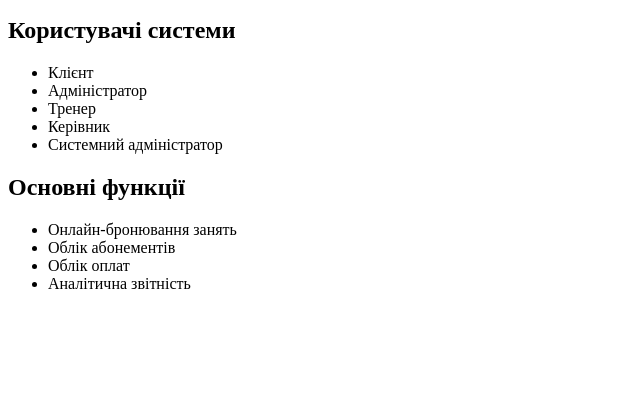
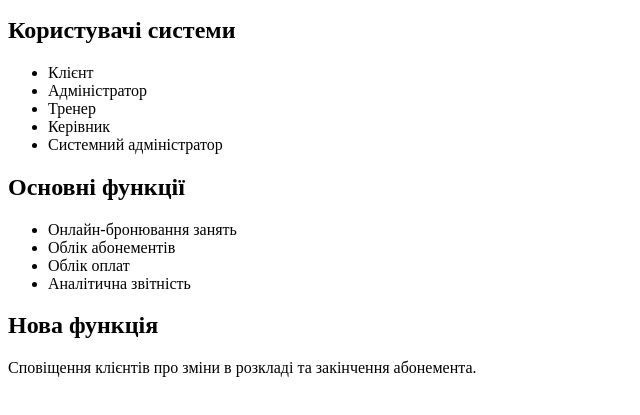
Before and after one commit to anastasiia-semeniuk/lab4-git-web, a plain HTML site: page index.html in a window 1280 px wide. Shown: the part 101-516 px from the top of the page, without its empty margins (0-640 px from the left). Drawn offline with Linux system fonts and the light colour scheme.

Commit message:
Add feature section

```diff
--- a/index.html
+++ b/index.html
@@ -22,5 +22,7 @@
         <li>Облік оплат</li>
         <li>Аналітична звітність</li>
     </ul>
+    <h2>Нова функція</h2>
+    <p>Сповіщення клієнтів про зміни в розкладі та закінчення абонемента.</p>
 </body>
 </html>
```
